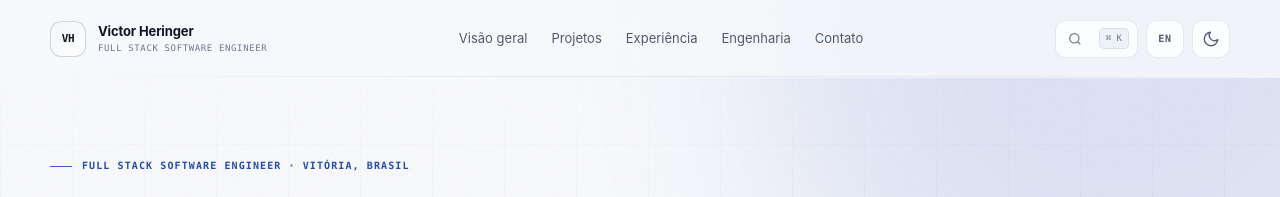
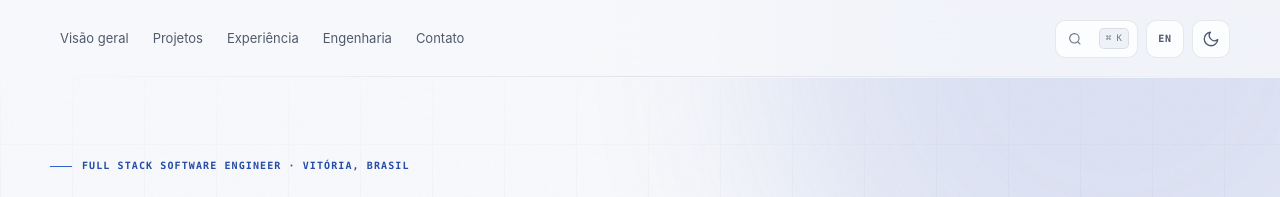
Before and after one commit to VictorAlonsoHeringer/curriculo, an Astro site in the folder curriculo/: page / in a window 1280 px wide. Shown: the top 197 px of the page. Built offline with nearby package versions, Linux system fonts and the light colour scheme; Astro itself is replaced by a stand-in of ours.

Commit message:
Position profile as full stack and simplify header

```diff
--- a/curriculo/src/components/sections/PortfolioPage.astro
+++ b/curriculo/src/components/sections/PortfolioPage.astro
@@ -80,18 +80,6 @@ const commands = [
 
   <header class="site-header">
     <div class="header-inner container">
-      <a
-        class="brand"
-        href={isPt ? base : `${base}en/`}
-        aria-label={`${profile.displayName} — Home`}
-      >
-        <span class="brand-mark" aria-hidden="true">VH</span>
-        <span class="brand-copy">
-          <strong>{profile.displayName}</strong>
-          <small>{profile.role}</small>
-        </span>
-      </a>
-
       <nav
         class="desktop-navigation"
         aria-label={isPt ? 'Navegação principal' : 'Primary navigation'}
```
